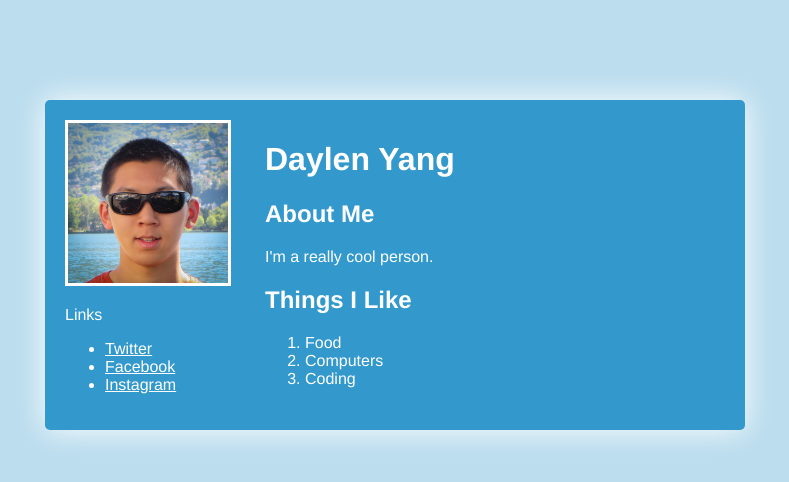
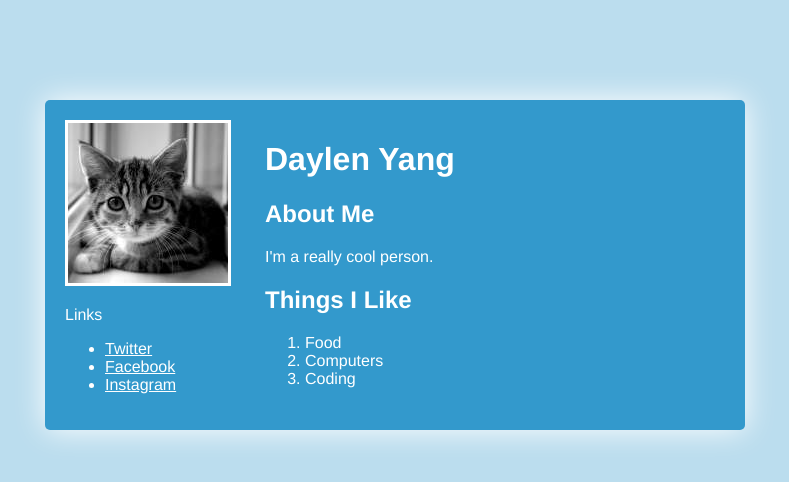
Before and after one commit to HackBerkeley/intro-web-dev, a plain HTML site: page index.html in a window 1280 px wide. Shown: the whole page, without its empty margins (245-1034 px from the left). Drawn offline with Linux system fonts and the light colour scheme.

Commit message:
Remove Daylen.jpg and add placeholder cat

```diff
--- a/index.html
+++ b/index.html
@@ -7,7 +7,7 @@
 	<body>
 		<div id="container">
 			<div id="left-panel">
-				<img src="daylen.jpg">
+				<img src="placeholder.jpg">
 				<p>Links</p>
 				<ul>
 					<li><a href="http://twitter.com/daylenyang">Twitter</a></li>
```
Also changed, not shown: daylen.jpg (deleted), placeholder.jpg (added).
